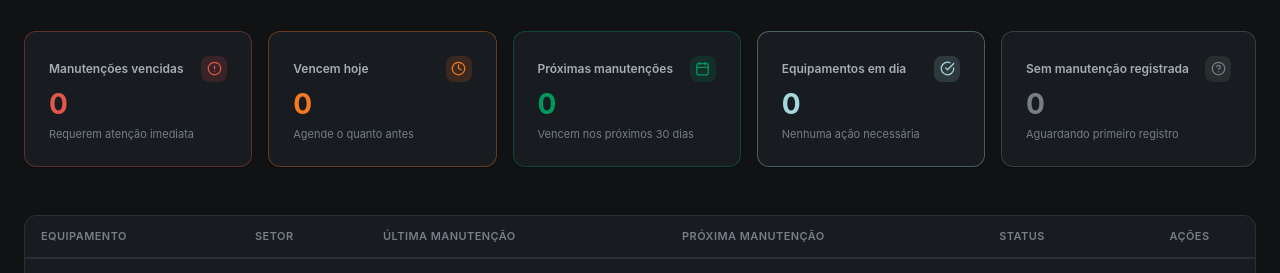
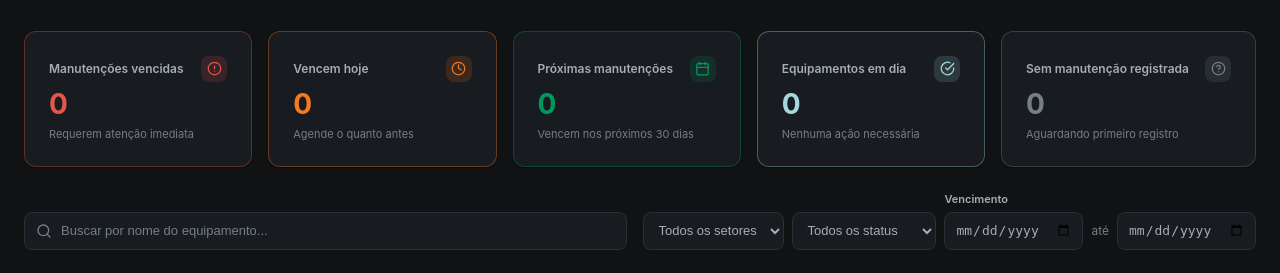
Before and after one commit to joao-v-marques/manutencao_maquinas, a Flask app: page /portal-manutencao/manutencao in a window 1280 px wide. Shown: the part 157-430 px from the top of the page. Run offline with Flask 3, Linux system fonts and the light colour scheme; lists and menus that the app fills with data are empty; some libraries are stand-ins or nearby versions.

Commit message:
feat: adicionado filtros na tela de manutenções

```diff
--- a/static/css/equipments.css
+++ b/static/css/equipments.css
@@ -7,7 +7,7 @@
 .toolbar {
   display: flex;
   flex-wrap: wrap;
-  align-items: center;
+  align-items: flex-end;
   gap: var(--space-2);
   margin-bottom: var(--space-3);
 }
@@ -51,6 +51,7 @@
 .filters {
   display: flex;
   flex-wrap: wrap;
+  align-items: flex-end;
   gap: var(--space-1);
 }
 
--- a/static/css/maintenances.css
+++ b/static/css/maintenances.css
@@ -195,6 +195,30 @@
   color: var(--color-text-muted);
 }
 
+.filter-date-range {
+  display: flex;
+  flex-direction: column;
+  gap: 4px;
+}
+
+.filter-date-range label {
+  font-size: 11px;
+  font-weight: 600;
+  color: var(--color-text-secondary);
+  white-space: nowrap;
+}
+
+.filter-date-range__inputs {
+  display: flex;
+  align-items: center;
+  gap: 8px;
+}
+
+.filter-date-range__inputs span {
+  font-size: 12px;
+  color: var(--color-text-muted);
+}
+
 .form-field textarea {
   width: 100%;
   min-height: 112px;
--- a/static/js/maintenances.js
+++ b/static/js/maintenances.js
@@ -4,27 +4,19 @@ import { formatDateToInput, parseDateOnly, classifyMaintenanceStatus } from "./u
 // mesma janela usada no dashboard, para manter o "próximo do vencimento" padronizado em todo o projeto (30 dias)
 const MAINTENANCE_WINDOW_DAYS = 30;
 
-async function populateEquipmentsStatusTable() {
-    try {
-        const response = await fetchWithAuth("/portal-manutencao/equipments/maintenance-status");
+// guarda a lista completa vinda da API para permitir filtrar sem novas requisições
+let allEquipments = [];
 
-        if (!response.ok) {
-            throw new Error(await response.text());
-        }
-
-        const equipments = await response.json();
-
+function renderEquipmentsStatusTable(equipmentsToRender, today) {
     const tbodyEquipmentsStatus = document.getElementById("equipmentsStatusTableBody");
 
     tbodyEquipmentsStatus.innerHTML = ``;
 
     const equipmentsFragment = document.createDocumentFragment();
 
-        const today = parseDateOnly(new Date().toISOString());
-
     let equipmentsQtd = 0;
 
-        equipments.forEach(equipment => {
+    equipmentsToRender.forEach(equipment => {
         const trEquipment = document.createElement("tr");
 
         equipmentsQtd++;
@@ -61,20 +53,80 @@ async function populateEquipmentsStatusTable() {
 
     tbodyEquipmentsStatus.querySelectorAll(".maintenance-action-button").forEach((button, index) => {
         button.addEventListener("click", () => {
-                openMaintenanceModal(equipments[index]);
+            openMaintenanceModal(equipmentsToRender[index]);
         })
     })
 
     const resultCount = document.getElementById("resultsCount");
     resultCount.textContent = `Total: ${equipmentsQtd} Equipamentos`;
+}
 
-        fillInfoCards(equipments, today);
+// preenche as opções do select de setor com os valores distintos vindos dos equipamentos carregados
+function populateFilterOptions(equipments) {
+    const filterSector = document.getElementById("filterMaintenanceSector");
+
+    const sectors = [...new Set(equipments.map(equipment => equipment.sector).filter(Boolean))].sort();
+
+    const previousSector = filterSector.value;
+
+    filterSector.innerHTML = `<option value="">Todos os setores</option>` +
+        sectors.map(sector => `<option value="${sector}">${sector}</option>`).join("");
+
+    filterSector.value = sectors.includes(previousSector) ? previousSector : "";
+}
+
+// aplica o filtro de nome (sem diferenciar maiúsculas/minúsculas), setor, status e range de vencimento sobre a lista carregada
+function applyMaintenanceFilters() {
+    const today = parseDateOnly(new Date().toISOString());
+
+    const nameQuery = document.getElementById("searchEquipmentNameInput").value.trim().toLowerCase();
+    const sectorFilter = document.getElementById("filterMaintenanceSector").value;
+    const statusFilter = document.getElementById("filterMaintenanceStatus").value;
+    const dueDateFromValue = document.getElementById("filterDueDateFrom").value;
+    const dueDateToValue = document.getElementById("filterDueDateTo").value;
+
+    const dueDateFrom = dueDateFromValue ? parseDateOnly(dueDateFromValue) : null;
+    const dueDateTo = dueDateToValue ? parseDateOnly(dueDateToValue) : null;
+
+    const filteredEquipments = allEquipments.filter(equipment => {
+        const matchesName = !nameQuery || (equipment.name || "").toLowerCase().includes(nameQuery);
+        const matchesSector = !sectorFilter || equipment.sector === sectorFilter;
+
+        const status = classifyMaintenanceStatus(equipment.next_maintenance_date, today, MAINTENANCE_WINDOW_DAYS);
+        const matchesStatus = !statusFilter || status.key === statusFilter;
+
+        const nextMaintenanceDate = parseDateOnly(equipment.next_maintenance_date);
+        const matchesDueDateFrom = !dueDateFrom || (nextMaintenanceDate && nextMaintenanceDate >= dueDateFrom);
+        const matchesDueDateTo = !dueDateTo || (nextMaintenanceDate && nextMaintenanceDate <= dueDateTo);
+
+        return matchesName && matchesSector && matchesStatus && matchesDueDateFrom && matchesDueDateTo;
+    });
+
+    renderEquipmentsStatusTable(filteredEquipments, today);
+}
+
+async function populateEquipmentsStatusTable() {
+    try {
+        const response = await fetchWithAuth("/portal-manutencao/equipments/maintenance-status");
+
+        if (!response.ok) {
+            throw new Error(await response.text());
+        }
+
+        allEquipments = await response.json();
+
+        const today = parseDateOnly(new Date().toISOString());
+
+        populateFilterOptions(allEquipments);
+        applyMaintenanceFilters();
+        fillInfoCards(allEquipments, today);
     } catch (error) {
         console.log(error)
     }
 }
 
 // classifica os equipamentos (não registros) em 5 categorias e preenche os cards de resumo
+// sempre usa a lista completa (não filtrada), pois os cards representam o panorama geral, não o resultado dos filtros
 function fillInfoCards(equipments, today) {
     let lateCount = 0;
     let todayCount = 0;
@@ -116,4 +168,10 @@ document.addEventListener("DOMContentLoaded", () => {
 
     closeModalMaintenanceEquipment();
     submitFormCreateMaintenance(populateEquipmentsStatusTable);
+
+    document.getElementById("searchEquipmentNameInput").addEventListener("input", applyMaintenanceFilters);
+    document.getElementById("filterMaintenanceSector").addEventListener("change", applyMaintenanceFilters);
+    document.getElementById("filterMaintenanceStatus").addEventListener("change", applyMaintenanceFilters);
+    document.getElementById("filterDueDateFrom").addEventListener("change", applyMaintenanceFilters);
+    document.getElementById("filterDueDateTo").addEventListener("change", applyMaintenanceFilters);
 });
--- a/templates/maintenance.html
+++ b/templates/maintenance.html
@@ -147,9 +147,35 @@
         </section>
 
         <div class="toolbar">
+            <div class="search-field">
+                <svg viewBox="0 0 24 24" fill="none" stroke-width="2" stroke-linecap="round" stroke-linejoin="round">
+                    <circle cx="11" cy="11" r="8" />
+                    <line x1="21" y1="21" x2="16.65" y2="16.65" />
+                </svg>
+                <input type="text" id="searchEquipmentNameInput" placeholder="Buscar por nome do equipamento...">
+            </div>
 
-            <!-- COLOCAR AQUI DIV DE FILTROS COM CLASS FILTERS -->
-
+            <div class="filters">
+                <select class="filter-select" id="filterMaintenanceSector">
+                    <option value="">Todos os setores</option>
+                </select>
+                <select class="filter-select" id="filterMaintenanceStatus">
+                    <option value="">Todos os status</option>
+                    <option value="vencida">Vencida</option>
+                    <option value="hoje">Hoje</option>
+                    <option value="proxima">Próxima</option>
+                    <option value="emdia">Em dia</option>
+                    <option value="primeira">Sem manutenção</option>
+                </select>
+                <div class="filter-date-range">
+                    <label for="filterDueDateFrom">Vencimento</label>
+                    <div class="filter-date-range__inputs">
+                        <input type="date" class="filter-select" id="filterDueDateFrom" aria-label="Vencimento de">
+                        <span>até</span>
+                        <input type="date" class="filter-select" id="filterDueDateTo" aria-label="Vencimento até">
+                    </div>
+                </div>
+            </div>
         </div>
 
         <div class="table-card">
```
Lines whose indentation alone changed are shown as unchanged.
